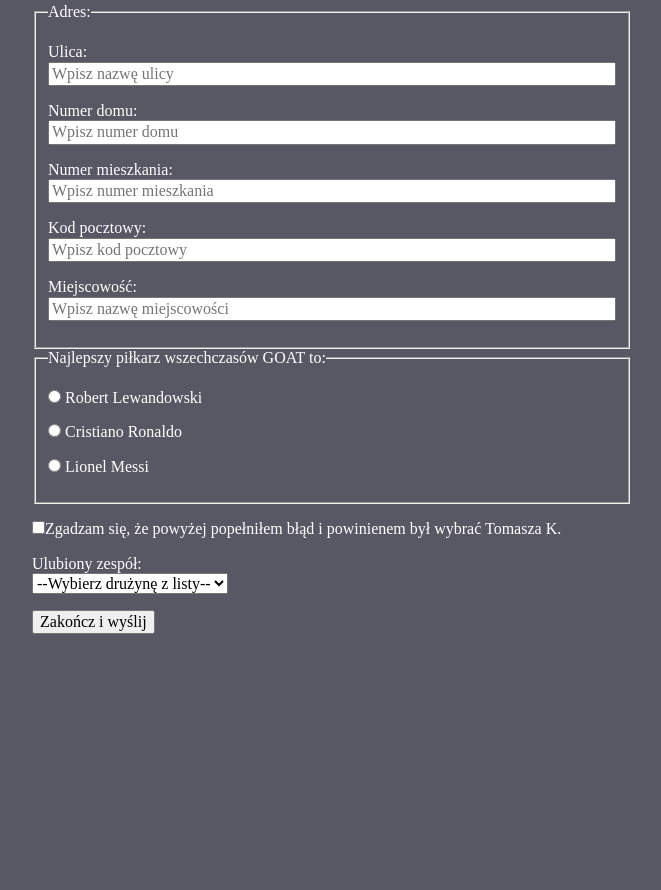
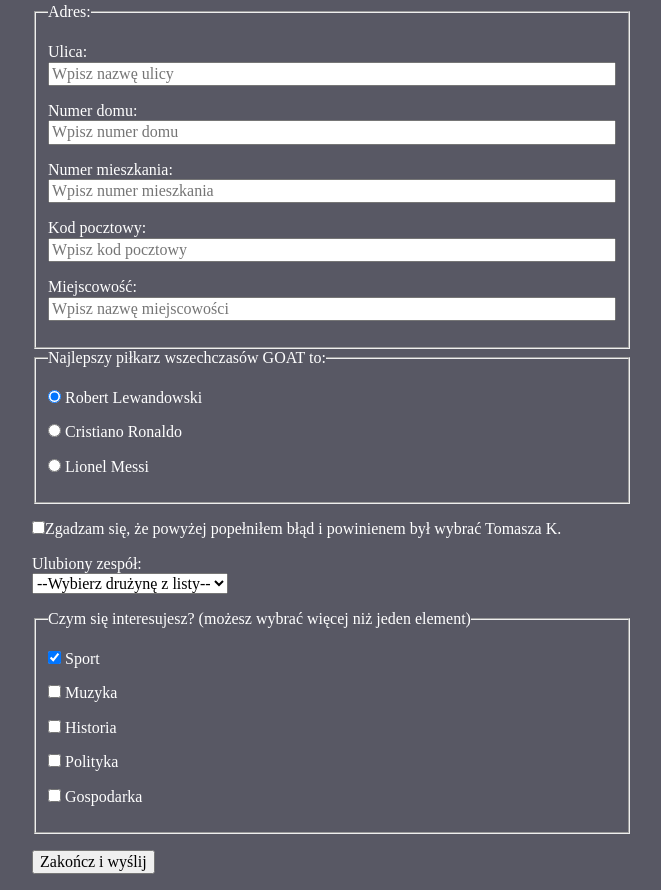
Before and after one commit to tomasz-kwietniewski/test-form, a plain HTML site: page index.html in a window 1280 px wide. Shown: the part 768-1658 px from the top of the page, without its empty margins (308-969 px from the left). Before the commit the page ends 1418 px from the top, so only its background shows below. Drawn offline with Linux system fonts and the light colour scheme.

Commit message:
added fieldset with checkboxes

```diff
--- a/index.html
+++ b/index.html
@@ -11,7 +11,12 @@
     <main>
       <h1>Formularz testowy</h1>
 
-      <form method="POST" action="https://dev.cotenfrontend.pl" class="form">
+      <form
+        method="POST"
+        enctype="multipart/form-data"
+        action="https://dev.cotenfrontend.pl"
+        class="form"
+      >
         <p>
           <label class="label" for="firstName">Imię:</label>
           <input
@@ -125,7 +130,12 @@
           <legend>Najlepszy piłkarz wszechczasów GOAT to:</legend>
           <p>
             <label class="label"
-              ><input name="goat" type="radio" value="Robert Lewandowski" />
+              ><input
+                name="goat"
+                type="radio"
+                value="Robert Lewandowski"
+                checked
+              />
               Robert Lewandowski</label
             >
           </p>
@@ -145,8 +155,8 @@
 
         <p>
           <label class="label"
-            ><input name="agreement" type="checkbox" required />Zgadzam się, że powyżej
-            popełniłem błąd i powinienem był wybrać Tomasza K.</label
+            ><input name="agreement" type="checkbox" required />Zgadzam się, że
+            powyżej popełniłem błąd i powinienem był wybrać Tomasza K.</label
           >
         </p>
         <p>
@@ -160,6 +170,38 @@
             <option>Juventus Turyn</option>
           </select>
         </p>
+        <fieldset>
+          <legend>
+            Czym się interesujesz? (możesz wybrać więcej niż jeden element)
+          </legend>
+          <p>
+            <input
+              type="checkbox"
+              id="sport"
+              name="interest"
+              value="sport"
+              checked
+            />
+            <label for="sport">Sport</label>
+          </p>
+
+          <p>
+            <input type="checkbox" id="music" name="interest" value="music" />
+            <label for="music">Muzyka</label>
+          </p>
+          <p>
+            <input type="checkbox" id="history" name="interest" value="history" />
+            <label for="history">Historia</label>
+          </p>
+          <p>
+            <input type="checkbox" id="politics" name="interest" value="politics" />
+            <label for="politics">Polityka</label>
+          </p>
+          <p>
+            <input type="checkbox" id="economy" name="interest" value="economy" />
+            <label for="economy">Gospodarka</label>
+          </p>
+        </fieldset>
 
         <p>
           <input name="send" id="send" type="submit" value="Zakończ i wyślij" />
```
